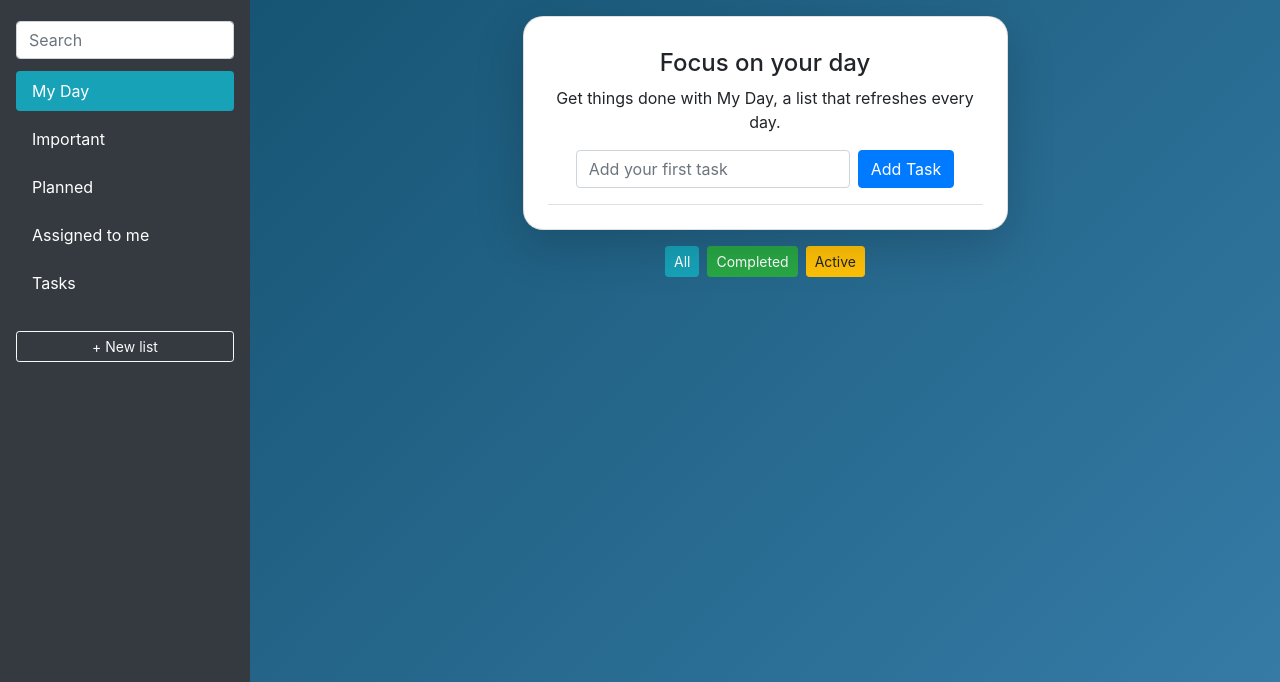
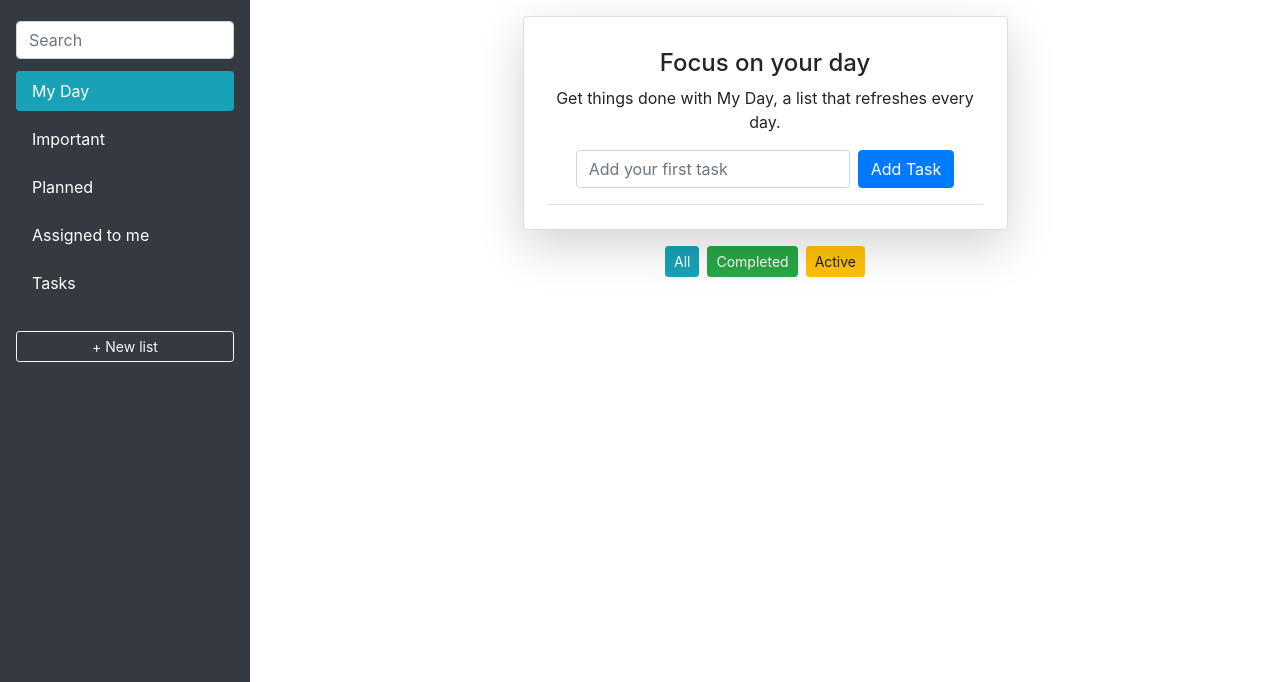
Before and after one commit to Krishna-cpp/To-Do-list-Application, a plain HTML site: page index.html in a window 1280 px wide. Shown: the part 118-800 px from the top of the page. Drawn offline with nearby package versions, Linux system fonts and the light colour scheme.

Commit message:
Update and rename index22.html to index.html

```diff
--- a/index22.html
+++ b/index.html
@@ -6,7 +6,7 @@
     <meta name="viewport" content="width=device-width, initial-scale=1">
     <!-- Bootstrap CSS -->
     <link rel="stylesheet" href="https://maxcdn.bootstrapcdn.com/bootstrap/4.5.2/css/bootstrap.min.css">
-    <link rel="stylesheet" href="style22.css">
+    <link rel="stylesheet" href="style.css">
 </head>
 <body>
 <div class="d-flex" style="min-height:100vh;">
```
